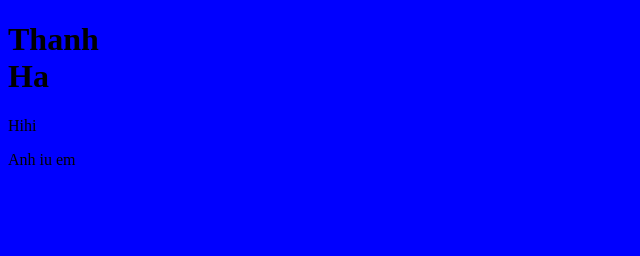
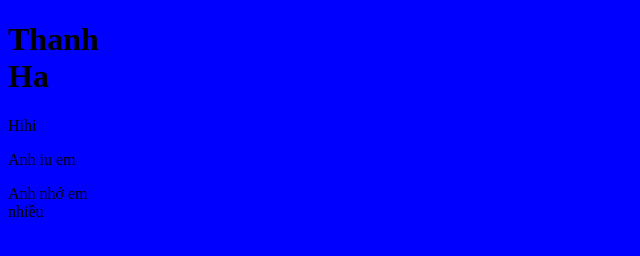
Before and after one commit to VietHaGit/git-tutorial, a plain HTML site: page login.html in a window 1280 px wide. Shown: the whole page, without its empty margins (0-640 px from the left). Drawn offline with Linux system fonts and the light colour scheme.

Commit message:
update login.html 1

```diff
--- a/login.html
+++ b/login.html
@@ -10,6 +10,7 @@
     <h1>Thanh Ha</h1>
     <p>Hihi</p>
     <p>Anh iu em</p>
+    <p>Anh nhớ em nhiều</p>
 </body>
 
 </html>
```
